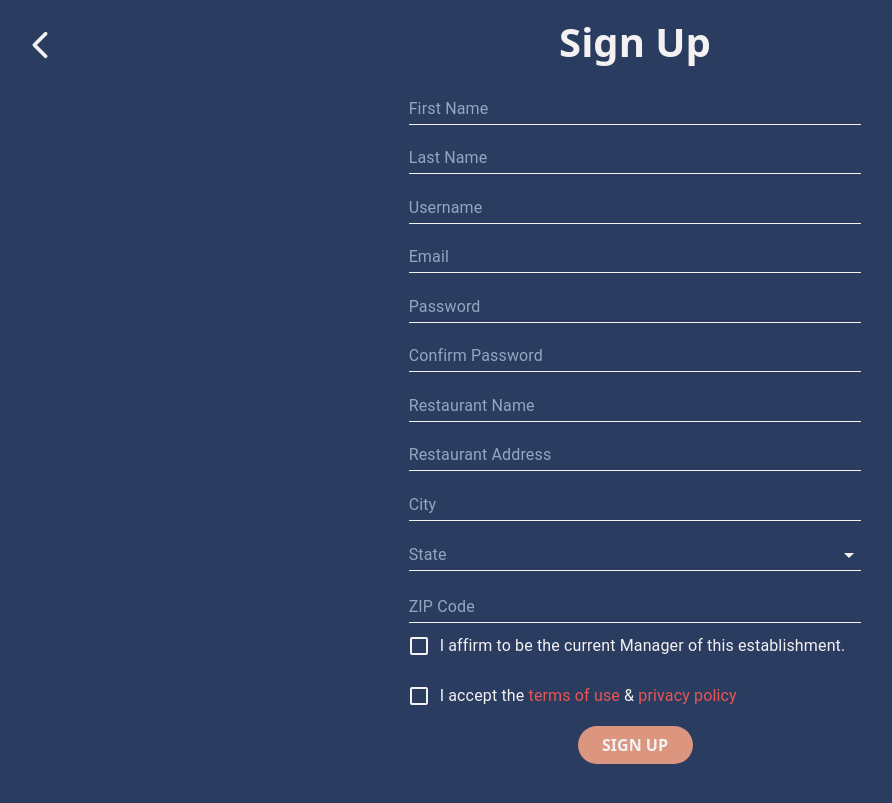
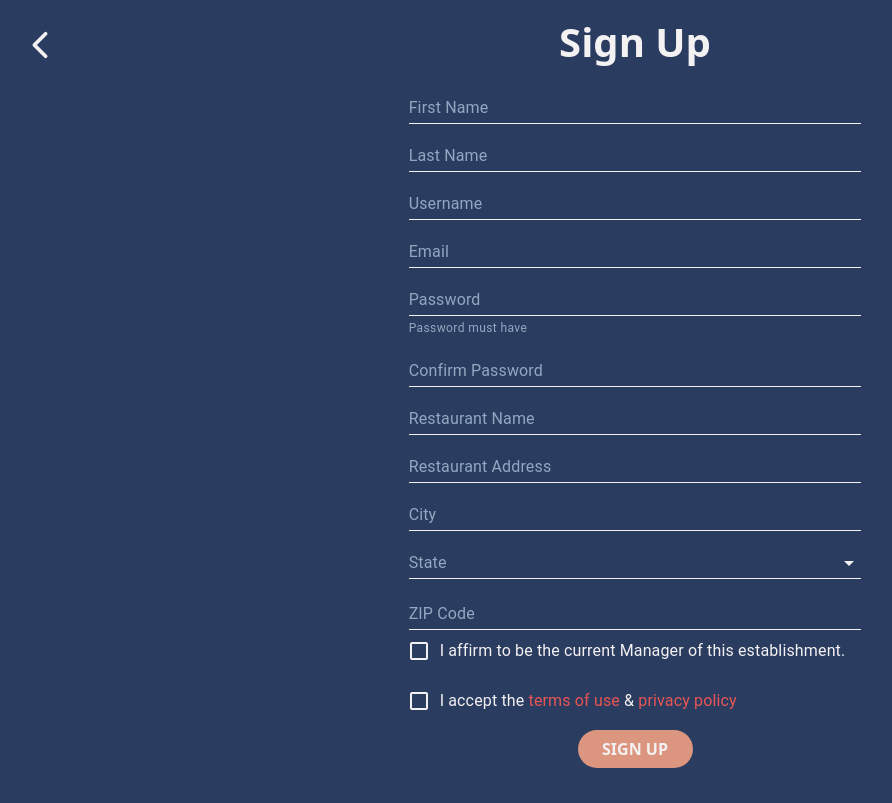
Before and after one commit to Mkamboykos/Zerbez-pwa, a React (Create React App) app in the folder client/: page /SignUp in a window 1280 px wide. Shown: the whole page, without its empty margins (5-897 px from the left). Built offline with nearby package versions, Linux system fonts and the light colour scheme.

Commit message:
started password validation

```diff
--- a/client/src/Components/Login_Page/SignUp.js
+++ b/client/src/Components/Login_Page/SignUp.js
@@ -64,6 +64,7 @@ class SignUp extends Component {
             restaurant_city: "",
             restaurant_state: "",
             restaurant_zip: "",
+            helperTextPassword: "Password must have",
 
             //existUsername:'',
             isValid: false,
```
